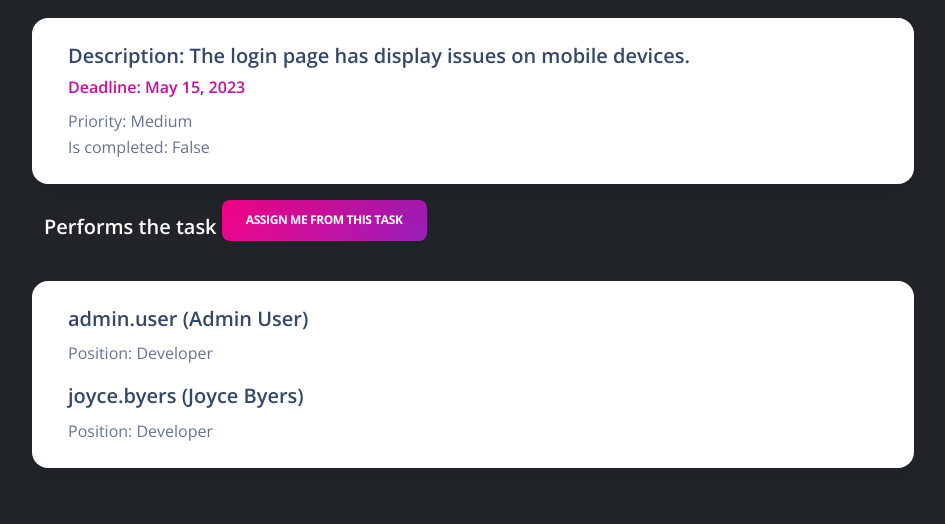
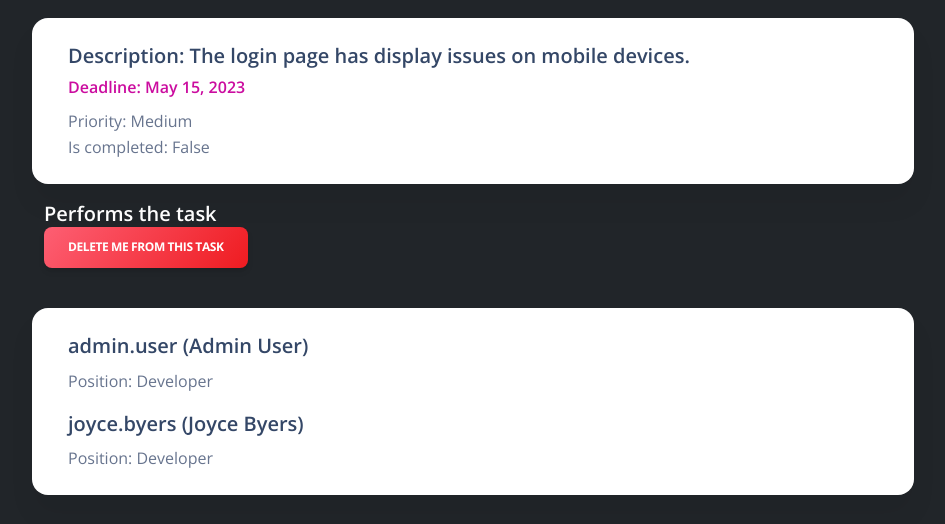
Before and after one commit to Serhii-Kovalenko44/it-company, a Django app: page /task/1/ in a window 1280 px wide. Shown: the part 151-675 px from the top of the page, without its empty margins (167-1112 px from the left). Run offline with Django 4.2, Linux system fonts and the light colour scheme; a user stored in the database is signed in; data comes from the database, SQL or seed files in the repository; some libraries are stand-ins or nearby versions.

Commit message:
Change ToggleAssignToTaskView from GET to POST method

```diff
--- a/task_manager/views.py
+++ b/task_manager/views.py
@@ -144,11 +144,11 @@ class TaskDeleteView(LoginRequiredMixin, generic.DeleteView):
 
 
 class ToggleAssignToTaskView(LoginRequiredMixin, generic.View):
-    def get(self, request: HttpRequest, pk, *args, **kwargs) -> HttpResponseRedirect:
+    def post(self, request: HttpRequest, pk, *args, **kwargs) -> HttpResponseRedirect:
         task = get_object_or_404(Task, id=pk)
         worker = request.user
 
-        if task in worker.tasks.all():
+        if worker.tasks.filter(id=task.id).exists():
             worker.tasks.remove(task)
         else:
             worker.tasks.add(task)
--- a/templates/task_manager/task_detail.html
+++ b/templates/task_manager/task_detail.html
@@ -40,14 +40,20 @@
           <div class="mb-4 w-100 ">
             <h5 class="text-white">
               Performs the task
-              {% if task in user.task.all %}
-                <a href="{% url 'task_manager:toggle-task-assign' pk=task.id %}" class="btn bg-gradient-danger link-to-page">
-                  Delete me from this task
-                </a>
+              {% if task in user.tasks.all %}
+                <form action="{% url 'task_manager:toggle-task-assign' pk=task.id %}" method="post">
+                  {% csrf_token %}
+                  <button type="submit" class="btn bg-gradient-danger link-to-page">
+                    Delete me from this task
+                  </button>
+                </form>
               {% else %}
-                <a href="{% url 'task_manager:toggle-task-assign' pk=task.id %}" class="btn bg-gradient-primary link-to-page">
-                  Assign me from this task
-                </a>
+                <form action="{% url 'task_manager:toggle-task-assign' pk=task.id %}" method="post">
+                  {% csrf_token %}
+                  <button type="submit" class="btn bg-gradient-primary link-to-page">
+                    Assign me to this task
+                  </button>
+                </form>
               {% endif %}
             </h5>
           </div>
```
